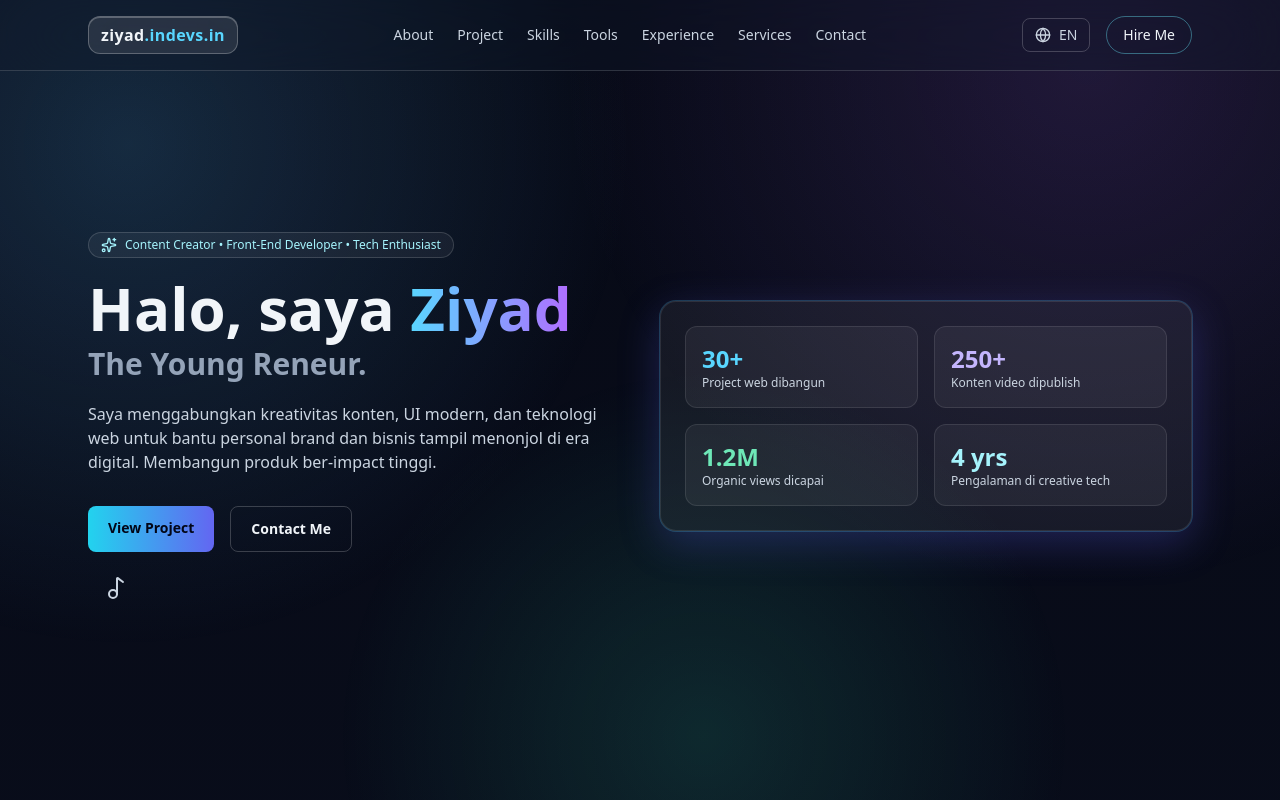
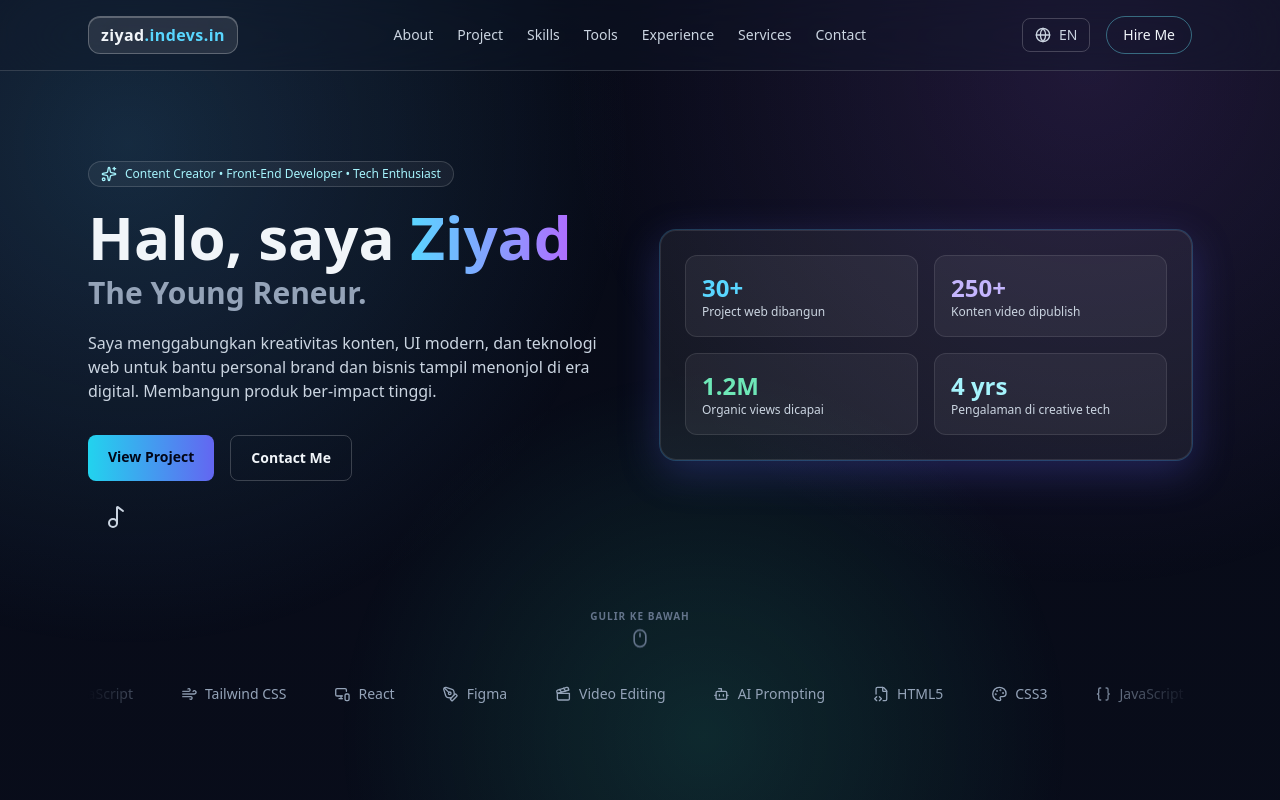
Before and after one commit to Ziyad-web-studio/my-portofolio, a plain HTML site: page index.html in a window 1280 px wide. Shown: the top 800 px of the page. Drawn offline with nearby package versions, Linux system fonts and the light colour scheme.

Commit message:
Update index.html

```diff
--- a/index.html
+++ b/index.html
@@ -32,10 +32,15 @@
               fadeInUp: {
                 '0%': { opacity: '0', transform: 'translateY(28px)' },
                 '100%': { opacity: '1', transform: 'translateY(0)' }
+              },
+              marquee: {
+                '0%': { transform: 'translateX(0%)' },
+                '100%': { transform: 'translateX(-100%)' }
               }
             },
             animation: {
-              fadeInUp: 'fadeInUp .75s ease forwards'
+              fadeInUp: 'fadeInUp .75s ease forwards',
+              marquee: 'marquee 25s linear infinite'
             }
           }
         }
@@ -98,8 +103,9 @@
     </header>
 
     <main class="mx-auto max-w-6xl px-6 pt-16">
-      <section id="hero" class="reveal flex min-h-[88vh] items-center py-16 md:py-24">
-        <div class="grid w-full items-center gap-10 md:grid-cols-2">
+      <section id="hero" class="reveal relative flex min-h-[90vh] flex-col justify-between py-12 md:py-20">
+
+        <div class="my-auto grid w-full items-center gap-10 md:grid-cols-2">
           <div>
             <p class="mb-5 inline-flex items-center gap-2 rounded-full border border-white/15 bg-white/5 px-3 py-1 text-xs text-cyan-200">
               <i data-lucide="sparkles" class="h-4 w-4"></i>
@@ -144,6 +150,38 @@
               </div>
             </div>
           </div>
+        </div>
+
+        <div class="mt-16 flex w-full flex-col items-center gap-8">
+
+          <a href="#about" class="group flex flex-col items-center gap-2 text-slate-500 transition hover:text-cyan-300" aria-label="Scroll down">
+            <span class="text-[10px] font-semibold tracking-widest uppercase" data-i18n="hero_scroll">GULIR KE BAWAH</span>
+            <i data-lucide="mouse" class="h-5 w-5 animate-bounce"></i>
+          </a>
+
+          <div class="flex w-full overflow-hidden [mask-image:linear-gradient(to_right,transparent,black_10%,black_90%,transparent)]">
+            <div class="flex shrink-0 animate-marquee items-center justify-around gap-12 pr-12">
+              <div class="flex items-center gap-2 text-sm text-slate-400 font-medium"><i data-lucide="file-code-2" class="h-4 w-4"></i> HTML5</div>
+              <div class="flex items-center gap-2 text-sm text-slate-400 font-medium"><i data-lucide="palette" class="h-4 w-4"></i> CSS3</div>
+              <div class="flex items-center gap-2 text-sm text-slate-400 font-medium"><i data-lucide="braces" class="h-4 w-4"></i> JavaScript</div>
+              <div class="flex items-center gap-2 text-sm text-slate-400 font-medium"><i data-lucide="wind" class="h-4 w-4"></i> Tailwind CSS</div>
+              <div class="flex items-center gap-2 text-sm text-slate-400 font-medium"><i data-lucide="monitor-smartphone" class="h-4 w-4"></i> React</div>
+              <div class="flex items-center gap-2 text-sm text-slate-400 font-medium"><i data-lucide="pen-tool" class="h-4 w-4"></i> Figma</div>
+              <div class="flex items-center gap-2 text-sm text-slate-400 font-medium"><i data-lucide="clapperboard" class="h-4 w-4"></i> Video Editing</div>
+              <div class="flex items-center gap-2 text-sm text-slate-400 font-medium"><i data-lucide="bot" class="h-4 w-4"></i> AI Prompting</div>
+            </div>
+            <div aria-hidden="true" class="flex shrink-0 animate-marquee items-center justify-around gap-12 pr-12">
+              <div class="flex items-center gap-2 text-sm text-slate-400 font-medium"><i data-lucide="file-code-2" class="h-4 w-4"></i> HTML5</div>
+              <div class="flex items-center gap-2 text-sm text-slate-400 font-medium"><i data-lucide="palette" class="h-4 w-4"></i> CSS3</div>
+              <div class="flex items-center gap-2 text-sm text-slate-400 font-medium"><i data-lucide="braces" class="h-4 w-4"></i> JavaScript</div>
+              <div class="flex items-center gap-2 text-sm text-slate-400 font-medium"><i data-lucide="wind" class="h-4 w-4"></i> Tailwind CSS</div>
+              <div class="flex items-center gap-2 text-sm text-slate-400 font-medium"><i data-lucide="monitor-smartphone" class="h-4 w-4"></i> React</div>
+              <div class="flex items-center gap-2 text-sm text-slate-400 font-medium"><i data-lucide="pen-tool" class="h-4 w-4"></i> Figma</div>
+              <div class="flex items-center gap-2 text-sm text-slate-400 font-medium"><i data-lucide="clapperboard" class="h-4 w-4"></i> Video Editing</div>
+              <div class="flex items-center gap-2 text-sm text-slate-400 font-medium"><i data-lucide="bot" class="h-4 w-4"></i> AI Prompting</div>
+            </div>
+          </div>
+
         </div>
       </section>
 
@@ -282,7 +320,7 @@
         <h2 class="mb-8 text-3xl font-bold" data-i18n="sec_exp">Experience</h2>
         <div class="space-y-5">
           <div class="rounded-2xl border border-white/10 bg-panel p-6 transition hover:shadow-glow">
-            <p class="text-sm text-cyan-200" data-i18n="exp1_date">2023 - Present</p>
+            <p class="text-sm text-cyan-200" data-i18n="exp1_date">2023 - Sekarang</p>
             <h3 class="mt-1 text-xl font-semibold" data-i18n="exp1_title">Lead Content Creator · Nova Media Lab</h3>
             <p class="mt-2 text-sm text-slate-300" data-i18n="exp1_desc">Memimpin tim kreatif, mengembangkan strategi konten social media, dan meningkatkan engagement campaign secara berkelanjutan.</p>
           </div>
@@ -447,6 +485,7 @@
           hero_badge: "Content Creator • Front-End Developer • Tech Enthusiast",
           hero_hello: "Halo, saya",
           hero_desc: "Saya menggabungkan kreativitas konten, UI modern, dan teknologi web untuk bantu personal brand dan bisnis tampil menonjol di era digital. Membangun produk ber-impact tinggi.",
+          hero_scroll: "GULIR KE BAWAH",
           btn_view_project: "View Project",
           btn_contact_me: "Contact Me",
           stat_web: "Project web dibangun",
@@ -512,6 +551,7 @@
           hero_badge: "Content Creator • Front-End Developer • Tech Enthusiast",
           hero_hello: "Hello, I am",
           hero_desc: "I merge content creativity, modern UI, and web tech to help personal brands and businesses stand out digitally. Building high-impact products.",
+          hero_scroll: "SCROLL DOWN",
           btn_view_project: "View Projects",
           btn_contact_me: "Contact Me",
           stat_web: "Web projects built",
@@ -575,7 +615,6 @@
         document.querySelectorAll('[data-i18n]').forEach(el => {
           const key = el.getAttribute('data-i18n');
           if (translations[currentLang][key]) {
-            // Cek apakah elemen itu input/textarea buat ganti placeholdernya
             if (el.tagName === 'INPUT' || el.tagName === 'TEXTAREA') {
               el.placeholder = translations[currentLang][key];
             } else {
@@ -584,7 +623,6 @@
           }
         });
 
-        // Update teks di tombol toggle
         document.querySelector('.lang-label').textContent = translations[currentLang].toggle_desktop;
         document.querySelector('.lang-label-mobile').textContent = translations[currentLang].toggle_mobile;
       }
@@ -597,7 +635,6 @@
         });
       });
 
-      // Jalanin saat load awal
       applyTranslations();
     </script>
   </body>
```
